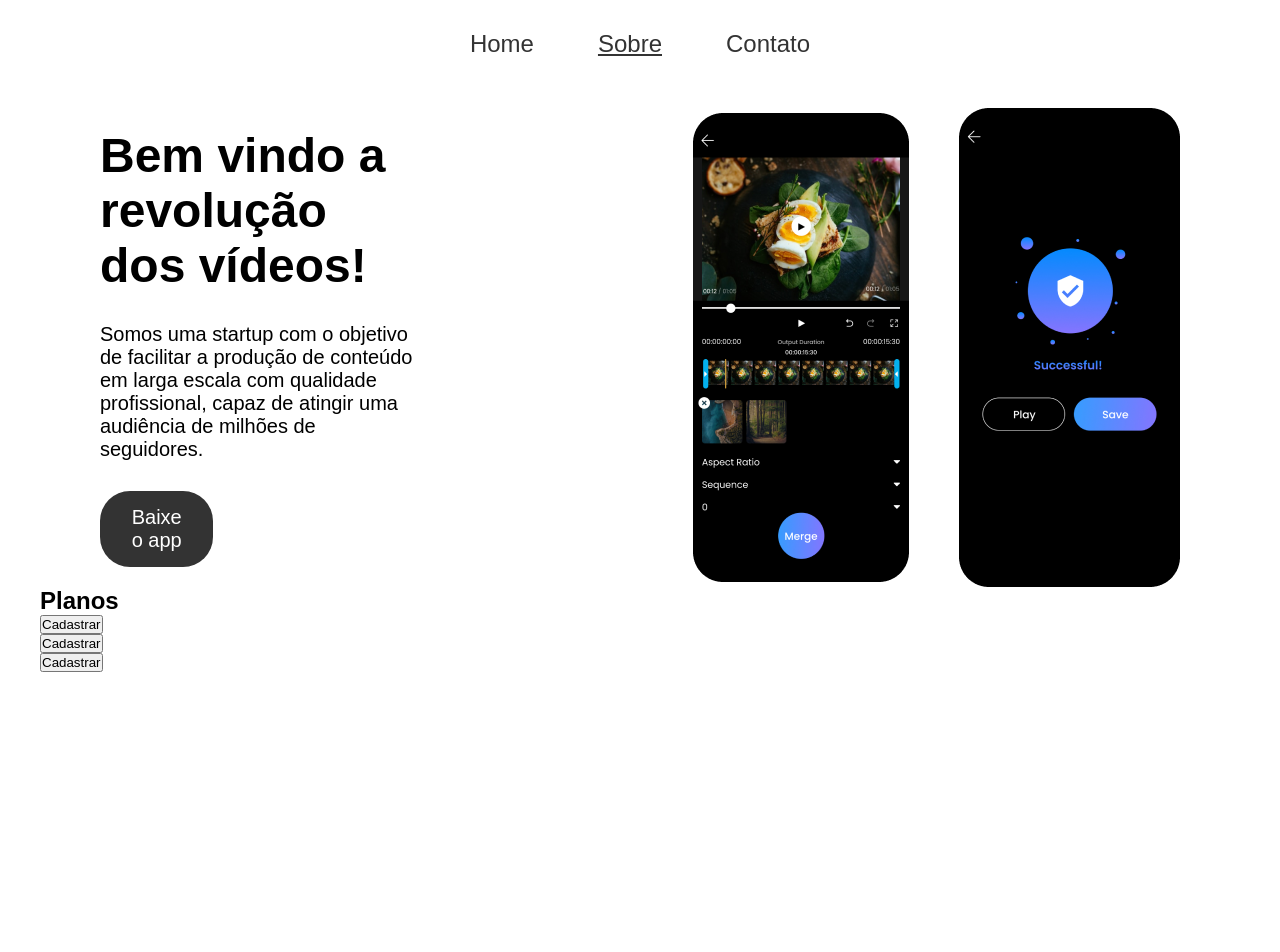
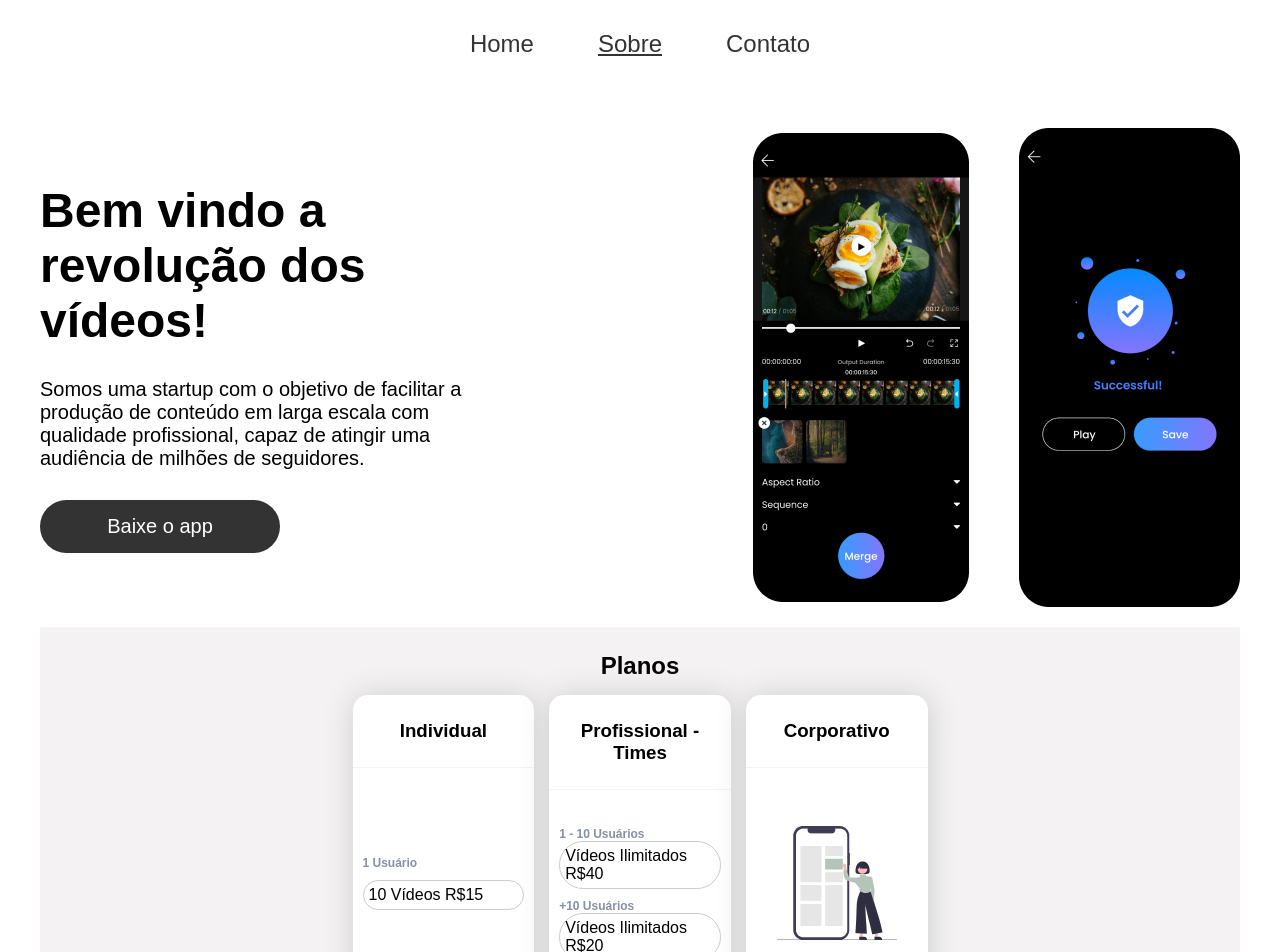
Before and after one commit to RafaelPA13/CP1-WebDev-Componentizacao-React, a React (Vite) app: page /sobre in a window 1280 px wide. Shown: the top 952 px of the page. Before the commit the page ends 800 px from the top, so only its background shows below. Built offline with nearby package versions, Linux system fonts and the light colour scheme.

Commit message:
Adição dos cards de planos na página sobre

```diff
--- a/src/components/button/styles.css
+++ b/src/components/button/styles.css
@@ -1,5 +1,5 @@
 .banner-button {
-    width: 35%;
+    width: 50%;
     background-color: #333333;
     color: #fff;
     padding: 15px 30px;
--- a/src/components/cards-sobre/index.jsx
+++ b/src/components/cards-sobre/index.jsx
@@ -1,10 +1,11 @@
-import "./styles.css"
+import "./styles.css";
 
-export default function Cards_Sobre ({titulo}) {
-    return(
-        <div className="cards-sobre">
-            <h3>{titulo}</h3>
-            <button>Cadastrar</button>
-        </div>
-    )
+export default function Cards_Sobre({ titulo, conteudo, button }) {
+  return (
+    <div className="card-sobre">
+      <h3>{titulo}</h3>
+        {conteudo}
+      <button>{button}</button>
+    </div>
+  );
 }
--- a/src/components/cards-sobre/styles.css
+++ b/src/components/cards-sobre/styles.css
@@ -0,0 +1,68 @@
+.card-sobre {
+    width: 100%;
+    height: 380px;
+    border-radius: 15px 15px 0 0;
+    box-shadow: 1px 1px 30px #ccc;
+    background-color: #fff;
+    display: flex;
+    flex-direction: column;
+    align-items: center;
+    justify-content: space-between;
+}
+
+.card-sobre h3 {
+    width: 100%;
+    border-bottom: 1px solid #F4F2F2;
+    text-align: center;
+    padding: 25px;
+}
+
+.card-sobre .conteudo {
+    width: 100%;
+    padding: 25px 10px;
+    display: flex;
+    flex-direction: column;
+    align-items: center;
+    justify-content: center;
+    gap: 10px;
+}
+
+.conteudo div {
+    width: 100%;
+}
+
+.card-sobre h4 {
+    font-size: 12px;
+    color: #8790A3;
+    align-self: flex-start;
+}
+
+.card-sobre p {
+    width: 100%;
+    border: 1px solid #ccc;
+    border-radius: 30px;
+    padding: 5px;
+}
+
+.card-sobre button {
+    width: 90%;
+    margin: 20px;
+    padding: 10px;
+    border: 1px solid #2b2b2b;
+    border-radius: 5px;
+    background-color: #fff;
+    font-weight: 600;
+}
+
+.card-sobre:hover {
+    & h3 {
+        background-color: #6975E8;
+        border-radius: 15px 15px 0 0;
+    }
+
+    & button {
+        border-color: #6975E8;
+        background-color: #6975E8;
+        color: #fff;
+    }
+}
--- a/src/pages/sobre/index.jsx
+++ b/src/pages/sobre/index.jsx
@@ -13,19 +13,62 @@ export default function Sobre() {
             em larga escala com qualidade profissional, capaz de atingir uma
             audiência de milhões de seguidores.
           </p>
-          <Button texto={"Baixe o app"}/>
+          <Button texto={"Baixe o app"} />
         </div>
         <div className="banner-fotos">
-          <img src="../../../public/images/banners/celular1.png" alt="celular1" />
-          <img src="../../../public/images/banners/celular2.png" alt="celular2" />
+          <img
+            src="../../../public/images/banners/celular1.png"
+            alt="celular1"
+          />
+          <img
+            src="../../../public/images/banners/celular2.png"
+            alt="celular2"
+          />
         </div>
       </header>
 
       <main className="main-sobre">
-          <h2>Planos</h2>
-          <Cards_Sobre />
-          <Cards_Sobre />
-          <Cards_Sobre />
+        <h2>Planos</h2>
+        <div className="cards">
+          <Cards_Sobre
+            titulo={"Individual"}
+            conteudo={
+              <div className="conteudo">
+                <h4>1 Usuário</h4>
+                <p>10 Vídeos R$15</p>
+              </div>
+            }
+            button={"Cadastrar"}
+          />
+          <Cards_Sobre
+            titulo={"Profissional - Times"}
+            conteudo={
+              <div className="conteudo">
+                <div>
+                  <h4>1 - 10 Usuários</h4>
+                  <p>Vídeos Ilimitados R$40</p>
+                </div>
+                <div>
+                  <h4>+10 Usuários</h4>
+                  <p>Vídeos Ilimitados R$20</p>
+                </div>
+              </div>
+            }
+            button={"Cadastrar"}
+          />
+          <Cards_Sobre
+            titulo={"Corporativo"}
+            conteudo={
+              <div className="conteudo">
+                <img
+                  src="../../../public/images/card-sobre-img.png"
+                  alt="mulher com celular"
+                />
+              </div>
+            }
+            button={"Entrar Em Contato"}
+          />
+        </div>
       </main>
     </>
   );
--- a/src/pages/sobre/styles.css
+++ b/src/pages/sobre/styles.css
@@ -1,13 +1,12 @@
 .banner-sobre {
-    width: 90%;
-    margin: 0 auto;
+    margin: 20px auto;
     display: flex;
     align-items: center;
     justify-content: space-between;
 }
 
 .banner-texto {
-    width: 30%;
+    width: 40%;
     display: flex;
     flex-direction: column;
     gap: 30px;
@@ -26,3 +25,21 @@
     align-items: center;
     gap: 50px;
 }
+
+.main-sobre {
+    background-color: #F4F2F2;
+    padding: 25px;
+    display: flex;
+    flex-direction: column;
+    align-items: center;
+    justify-content: center;
+    gap: 15px;
+}
+
+.cards {
+    width: 50%;
+    display: flex;
+    align-items: center;
+    justify-content: space-between;
+    gap: 15px;
+}
```
Also changed, not shown: public/images/card-sobre-img.png (added).
